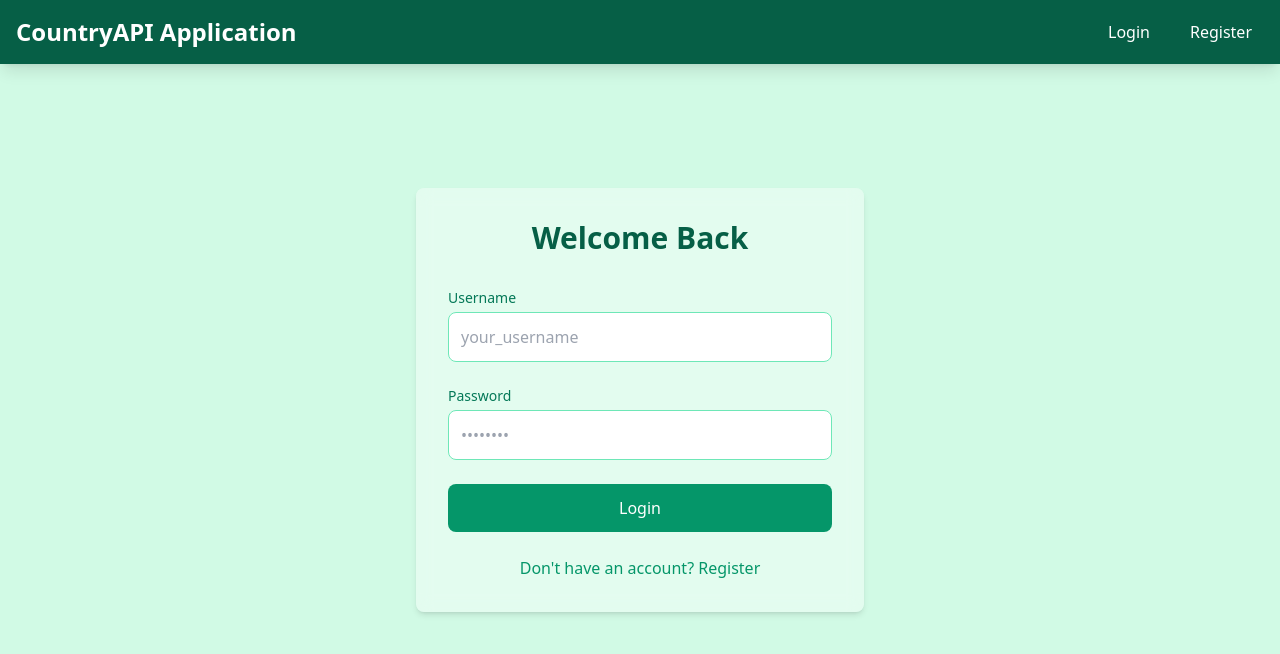
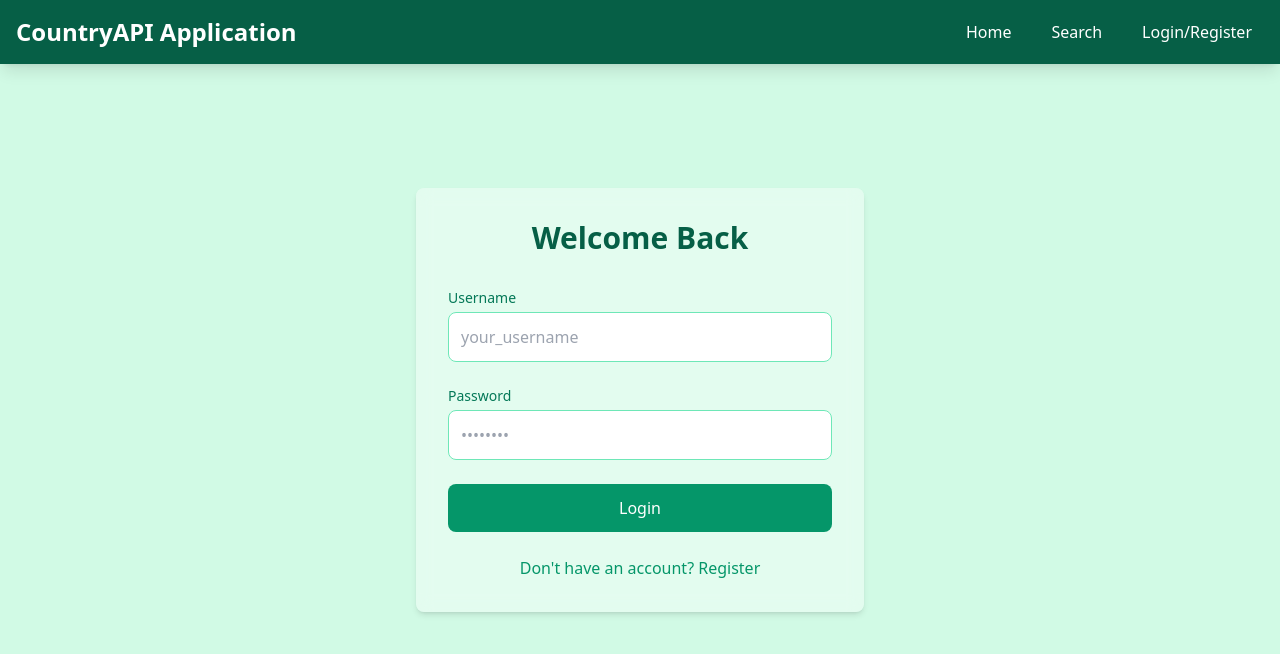
Before and after one commit to Asal30/country-app-frontend, a React (Vite) app: page /login in a window 1280 px wide. Shown: the top 654 px of the page. Built offline with nearby package versions, Linux system fonts and the light colour scheme.

Commit message:
Updated Nav bar

```diff
--- a/src/App.jsx
+++ b/src/App.jsx
@@ -14,18 +14,7 @@ function App() {
   useEffect(() => {
     sessionStorage.setItem('token', token);
     sessionStorage.setItem('role', role);
-
-    window.onbeforeunload = () => {
-      sessionStorage.removeItem('token');
-      sessionStorage.removeItem('role');
-    };
-
-    return () => {
-      window.onbeforeunload = null;
-    };
   }, [token, role]);
-
-
 
   const logout = () => {
     setToken('');
@@ -33,13 +22,14 @@ function App() {
     sessionStorage.removeItem('token');
     sessionStorage.removeItem('role');
   };
+
   return (
     <BrowserRouter>
-      <Header token={token} logout={logout} role={role}/>
+      <Header token={token} logout={logout} role={role} />
       <Routes>
         <Route path="/login" element={!token ? <LoginPage setToken={setToken} setRole={setRole} /> : <Navigate to={role === 'admin' ? '/admin' : '/dashboard'} />} />
         <Route path="/register" element={!token ? <RegisterPage /> : <Navigate to={role === 'admin' ? '/admin' : '/dashboard'} />} />
-        <Route path="/dashboard" element={token && role === 'user' ? <UserDashboard token={token} /> : <Navigate to="/login" />} />
+        <Route path="/dashboard" element={token && role === 'user' || role === 'admin' ? <UserDashboard token={token} /> : <Navigate to="/login" />} />
         <Route path="/admin" element={token && role === 'admin' ? <AdminDashboard token={token} /> : <Navigate to="/login" />} />
         <Route path="/*" element={<Navigate to={token ? (role === 'admin' ? '/admin' : '/dashboard') : '/login'} />} />
       </Routes>
--- a/src/components/header/header.jsx
+++ b/src/components/header/header.jsx
@@ -1,6 +1,6 @@
 import { Link, useNavigate } from "react-router-dom";
 
-function Header({token, logout, role}) {
+function Header({ token, logout, role }) {
   const navigate = useNavigate();
   const changeRoot = () => {
     logout();
@@ -15,17 +15,23 @@ function Header({token, logout, role}) {
         </Link>
 
         <div className="flex space-x-4">
+          {/* Common navigation links */}
+          <Link to="/" className="px-3 py-2 rounded hover:bg-primary-700 transition">Home</Link>
+          <Link to="/search" className="px-3 py-2 rounded hover:bg-primary-700 transition">Search</Link>
+
           {token ? (
             <>
-            {role === "admin" && <Link to="/admin" className="px-3 py-2 rounded hover:bg-primary-700 transition">Admin</Link>}
-            {role === "user" && <Link to="/dashboard" className="px-3 py-2 rounded hover:bg-primary-700 transition">Dashboard</Link>}
-            <button onClick={changeRoot} className="px-3 py-2 rounded hover:bg-primary-700 transition">Logout</button>
+              {role === "admin" && (
+                <Link to="/admin" className="px-3 py-2 rounded hover:bg-primary-700 transition">Admin</Link>
+              )}
+              {role === "user" || role === "admin" && (
+                <Link to="/dashboard" className="px-3 py-2 rounded hover:bg-primary-700 transition">Dashboard</Link>
+              )}
+              <Link to="/profile" className="px-3 py-2 rounded hover:bg-primary-700 transition">Profile</Link>
+              <button onClick={changeRoot} className="px-3 py-2 rounded hover:bg-primary-700 transition">Logout</button>
             </>
           ) : (
-            <>
-              <Link to="/login" className="px-3 py-2 rounded hover:bg-primary-700 transition">Login</Link>
-              <Link to="/register" className="px-3 py-2 rounded hover:bg-primary-700 transition">Register</Link>
-            </>
+            <Link to="/login" className="px-3 py-2 rounded hover:bg-primary-700 transition">Login/Register</Link>
           )}
         </div>
       </div>
```
